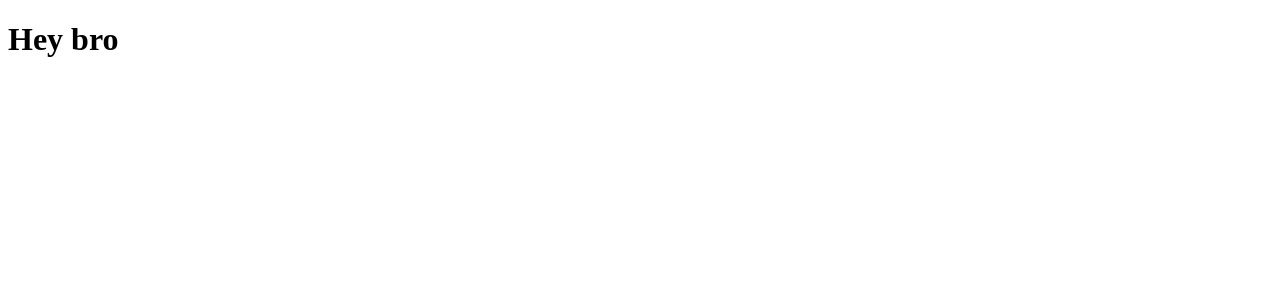
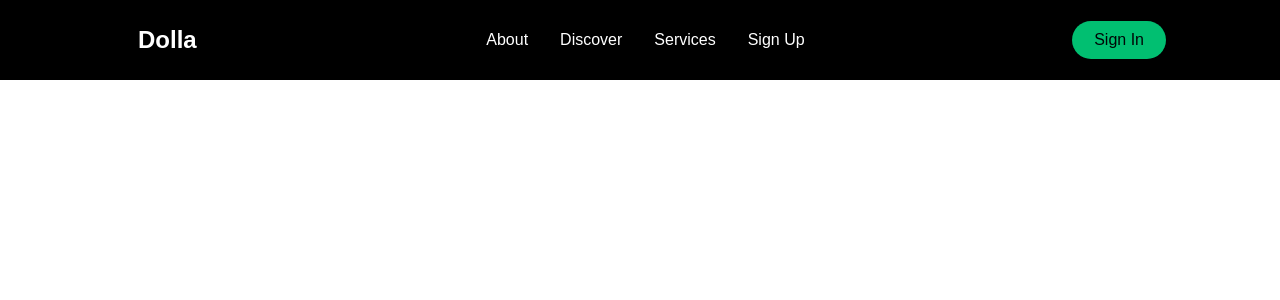
Before and after one commit to carloshenryck/dolla, a React (Vite) app: page / in a window 1280 px wide. Shown: the top 300 px of the page. Built offline with nearby package versions, Linux system fonts and the light colour scheme.

Commit message:
navBar component

```diff
--- a/index.html
+++ b/index.html
@@ -4,7 +4,7 @@
     <meta charset="UTF-8" />
     <link rel="icon" type="image/svg+xml" href="/src/favicon.svg" />
     <meta name="viewport" content="width=device-width, initial-scale=1.0" />
-    <title>Vite App</title>
+    <title>Dolla</title>
   </head>
   <body>
     <div id="root"></div>
--- a/package.json
+++ b/package.json
@@ -9,7 +9,11 @@
   },
   "dependencies": {
     "react": "^18.0.0",
-    "react-dom": "^18.0.0"
+    "react-dom": "^18.0.0",
+    "react-icons": "^4.3.1",
+    "react-router-dom": "^6.3.0",
+    "react-scroll": "^1.8.7",
+    "styled-components": "^5.3.5"
   },
   "devDependencies": {
     "@types/react": "^18.0.0",
--- a/src/App.css
+++ b/src/App.css
@@ -1,42 +1,6 @@
-.App {
-  text-align: center;
+* {
+  box-sizing: border-box;
+  margin: 0;
+  padding: 0;
+  font-family: 'Encode Sans Expanded', sans-serif;
 }
-
-.App-logo {
-  height: 40vmin;
-  pointer-events: none;
-}
-
-@media (prefers-reduced-motion: no-preference) {
-  .App-logo {
-    animation: App-logo-spin infinite 20s linear;
-  }
-}
-
-.App-header {
-  background-color: #282c34;
-  min-height: 100vh;
-  display: flex;
-  flex-direction: column;
-  align-items: center;
-  justify-content: center;
-  font-size: calc(10px + 2vmin);
-  color: white;
-}
-
-.App-link {
-  color: #61dafb;
-}
-
-@keyframes App-logo-spin {
-  from {
-    transform: rotate(0deg);
-  }
-  to {
-    transform: rotate(360deg);
-  }
-}
-
-button {
-  font-size: calc(10px + 2vmin);
-}
--- a/src/App.jsx
+++ b/src/App.jsx
@@ -1,8 +1,12 @@
 import './App.css'
+import Navbar from './components/Navbar'
+import {BrowserRouter as Router} from 'react-router-dom'
 
 function App() {
   return (
-   <h1>Hey bro</h1>
+   <Router>
+     <Navbar />
+   </Router>
   )
 }
 
--- /dev/null
+++ b/src/components/Navbar/NavbarElements.jsx
@@ -0,0 +1,112 @@
+import styled from 'styled-components'
+import { Link as LinkR } from 'react-router-dom'
+import { Link as LinkS } from 'react-scroll'
+
+export const Nav = styled.nav`
+  background: #000;
+  height: 80px;
+/*   margin-top: -80px; */
+  display: flex;
+  justify-content: center;
+  align-items: center;
+  font-size: 1rem;
+  position: sticky;
+  top: 0;
+  z-index: 10;
+
+  @media screen and (max-width: 960px) {
+    transition: 0.8s all ease;
+  }
+`
+
+export const NavbarContainer = styled.div`
+  display: flex;
+  justify-content: space-between;
+  height: 80px;
+  z-index: 1;
+  width: 100%;
+  padding: 0 24px;
+  max-width: 1100px;
+`
+
+export const NavLogo = styled(LinkR)`
+  color: #fff;
+  justify-self: flex-start;
+  cursor: pointer;
+  font-size: 1.5rem;
+  display: flex;
+  align-items: center;
+  margin-left: 24px;
+  font-weight: bold;
+  text-decoration: none;
+`
+
+export const MobileIcon = styled.div`
+  display: none;
+
+  @media screen and (max-width: 768px) {
+   display: block;
+   position: absolute;
+   top: 0;
+   right: 0;
+   transform: translate(-100%, 60%);
+   font-size: 1.8rem;
+   cursor: pointer;
+   color: #fff;
+  }
+`
+export const NavMenu = styled.ul`
+  display: flex;
+  align-items: center;
+  list-style: none;
+  text-align: center;
+  margin-right: -22px;
+
+  @media screen and (max-width: 768px) {
+    display: none;
+  }
+`
+export const NavItem = styled.li`
+  height: 80px;
+`
+
+export const NavLinks = styled(LinkS)`
+  color: #fff;
+  display: flex;
+  align-items: center;
+  text-decoration: none;
+  padding: 0 1rem;
+  height: 100%;
+  cursor: pointer;
+
+  &.active {
+    border-bottom: 3px solid #01bf71;
+  }
+`
+export const NavBtn = styled.nav`
+  display: flex;
+  align-items: center;
+
+  @media screen and (max-width: 768px) {
+    display: none;
+  }
+`
+export const NavBtnLink = styled(LinkR)`
+  border-radius: 50px;
+  background: #01bf71;
+  white-space: nowrap;
+  padding: 10px 22px;
+  color: #010606;
+  font-size: 16px;
+  outline: none;
+  border: none;
+  cursor: pointer;
+  transition: all 0.2s ease-in-out;
+  text-decoration: none;
+
+  &:hover {
+    transition: all .2s ease-in-out;
+    background: #fff;
+    color: #010606;
+  }
+`
--- /dev/null
+++ b/src/components/Navbar/index.jsx
@@ -0,0 +1,49 @@
+import React from "react";
+import { FaBars } from 'react-icons/fa'
+import {
+  Nav,
+  NavbarContainer,
+  NavLogo, MobileIcon,
+  NavMenu,
+  NavItem,
+  NavLinks,
+  NavBtn,
+  NavBtnLink
+} from './NavbarElements'
+
+const Navbar = () => {
+  return (
+    <>
+      <Nav>
+        <NavbarContainer>
+          <NavLogo to='/' > Dolla </NavLogo>
+
+          <MobileIcon>
+            <FaBars />
+          </MobileIcon>
+
+          <NavMenu>
+            <NavItem>
+              <NavLinks to='about'>About</NavLinks>
+            </NavItem>
+            <NavItem>
+              <NavLinks to='discover'>Discover</NavLinks>
+            </NavItem>
+            <NavItem>
+              <NavLinks to='services'>Services</NavLinks>
+            </NavItem>
+            <NavItem>
+              <NavLinks to='signup'>Sign Up</NavLinks>
+            </NavItem>
+          </NavMenu>
+
+          <NavBtn>
+            <NavBtnLink to='/signin'>Sign In</NavBtnLink>
+          </NavBtn>
+        </NavbarContainer>
+      </Nav>
+    </>
+   );
+}
+
+export default Navbar;
```
Also changed, not shown: src/components/Sidebar/SidebarElements.jsx (added), src/components/Sidebar/index.jsx (added), 1 other file (tests, documents, lock files or other folders).
